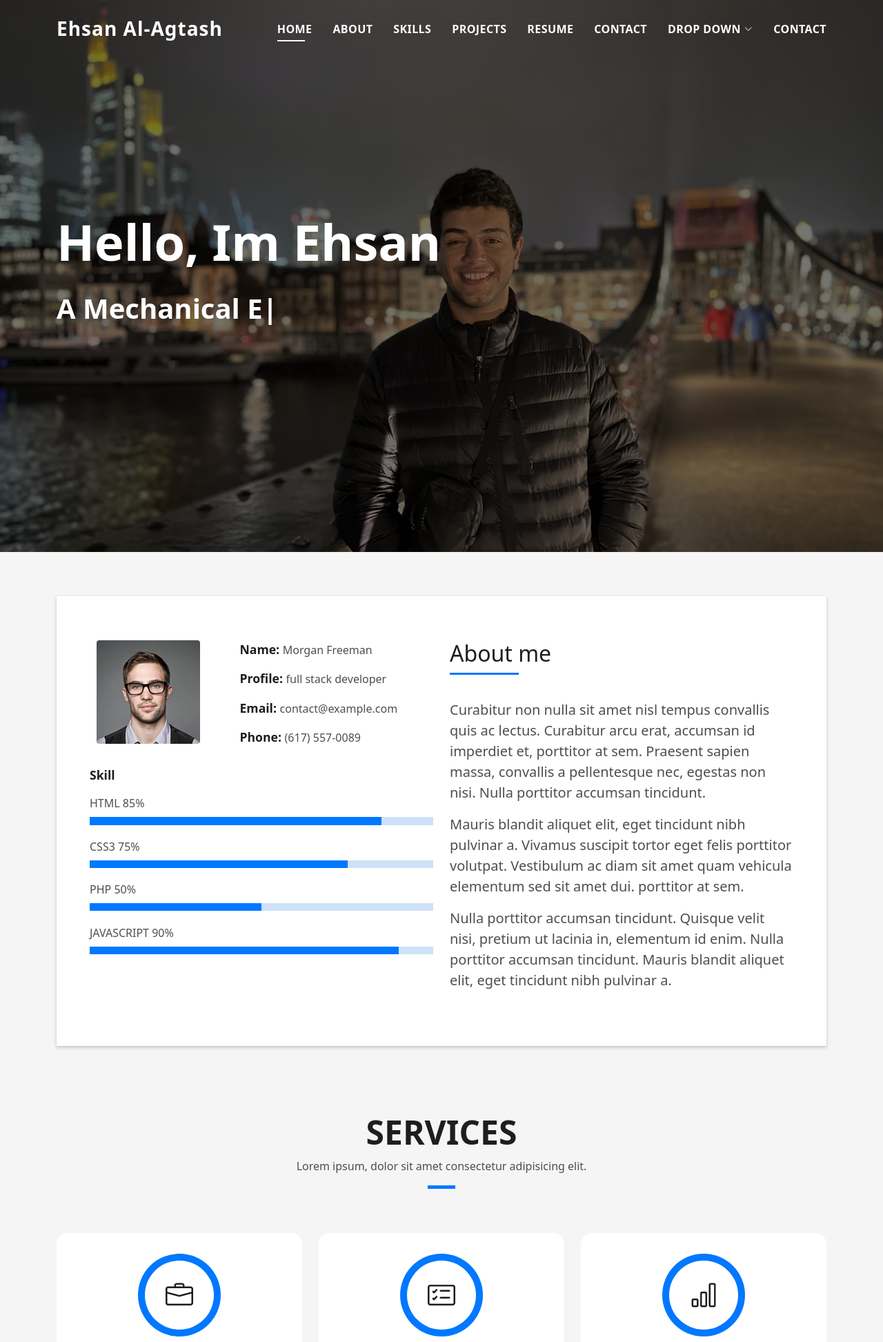
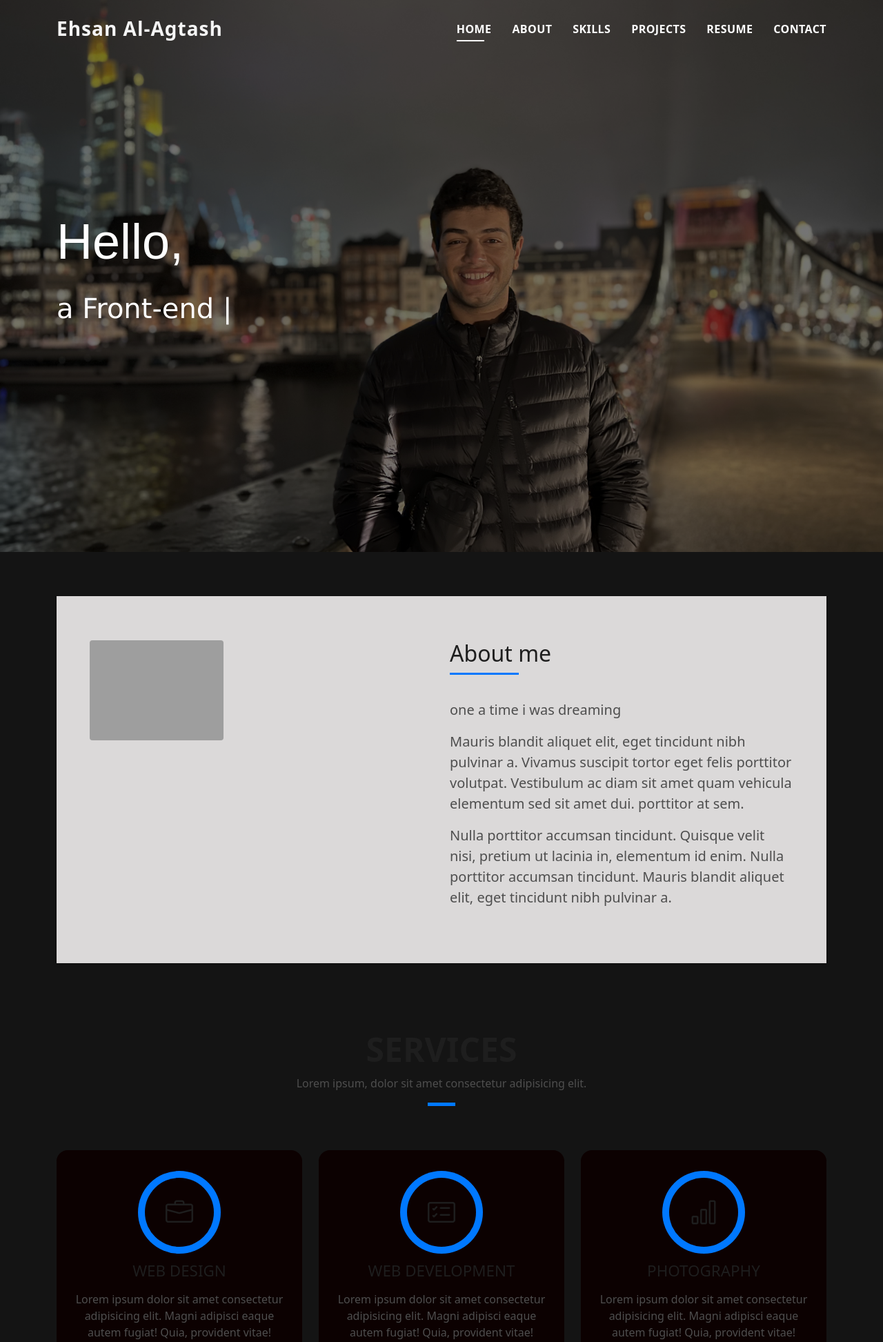
Before and after one commit to ealagtash/portfolio, a Django app: page / in a window 1280 px wide. Shown: the top 1945 px of the page at 69% size. Run offline with Django 4.2, Linux system fonts and the light colour scheme; some libraries are stand-ins or nearby versions; grey boxes are pictures that could not be loaded.

Commit message:
editing the font and changing the color of the background

```diff
--- a/static/assets/css/style.css
+++ b/static/assets/css/style.css
@@ -9,7 +9,7 @@
 # General
 --------------------------------------------------------------*/
 body {
-  background-color: #f5f5f5;
+  background-color: rgb(20, 20, 20);
   color: #4e4e4e;
 }
 
@@ -169,7 +169,7 @@ a:hover {
 .title-box-2 {
   margin-bottom: 3rem;
 }
-
+/*------/ control the blue line under about section/------*/
 .title-left {
   font-size: 2rem;
   position: relative;
@@ -439,6 +439,7 @@ a:hover {
   font-weight: 600;
   letter-spacing: 1px;
   min-width: fit-content;
+  color:whitesmoke;
 }
 #header .logo a {
   color: #fff;
@@ -681,11 +682,13 @@ a:hover {
   width: 100%;
   opacity: 0.9;
 }
+
 .hero .hero-title {
   color: #fff;
-  font-weight: 600;
-  font-size: 3rem;
+  font-weight: 200;
+  font-size: 2rem;
   text-align: left;
+  font-family: "Arial";
 }
 @media (min-width: 768px) {
   .hero .hero-title {
@@ -694,8 +697,9 @@ a:hover {
 }
 .hero .hero-subtitle {
   font-size: 1.5rem;
-  font-weight: 600;
+  font-weight: 200;
   text-align: left;
+  font-family: "Verdana";
 }
 @media (min-width: 768px) {
   .hero .hero-subtitle {
@@ -738,42 +742,32 @@ a:hover {
 /*--------------------------------------------------------------
 # About
 --------------------------------------------------------------*/
-.about-mf .box-shadow-full {
+.about-mf .box-shadow-full {/*To select color of the shadow */
+  background-color: rgb(219, 217, 217);
   padding-top: 4rem;
   padding-bottom: 4rem;
+
 }
-.about-mf .about-img {
-  margin-bottom: 2rem;
+.about-mf .about-img {/*To select the box size*/
+  margin-bottom: 7rem;
+
 }
-.about-mf .about-img img {
-  margin-left: 10px;
+.about-mf .about-img img {/*To select the image location*/
+
 }
-@media (min-width: 767px) {
+@media (min-width: 1080px) {
   .about-mf .box-pl2 {
     margin-top: 3rem;
     padding-left: 0rem;
   }
 }
 
-.skill-mf span {
-  color: #4e4e4e;
-}
-.skill-mf .progress {
-  background-color: #cde1f8;
-  margin: 0.5rem 0 1.2rem 0;
-  border-radius: 0;
-  height: 0.7rem;
-}
-.skill-mf .progress .progress-bar {
-  height: 0.7rem;
-  background-color: #0078ff;
-}
 
 /*--------------------------------------------------------------
 # Services
 --------------------------------------------------------------*/
 .service-box {
-  background-color: #fff;
+  background-color: rgb(12, 1, 1);
   padding: 2.5rem 1.3rem;
   border-radius: 1rem;
   margin-bottom: 3rem;
@@ -781,9 +775,9 @@ a:hover {
 }
 .service-box:hover .ico-circle {
   transition: all 500ms ease;
-  color: #fff;
+  color: rgb(8, 0, 0);
   background-color: #0078ff;
-  box-shadow: 0 0 0 10px #cde1f8;
+  box-shadow: 0 0 0 10px #f3f4f5;
 }
 .service-box .service-ico {
   margin-bottom: 1rem;
--- a/static/assets/js/main.js
+++ b/static/assets/js/main.js
@@ -168,10 +168,11 @@
     new Typed('.typed', {
       strings: typed_strings,
       loop: true,
-      typeSpeed: 200,
+      typeSpeed: 100,
       backSpeed: 50,
-      backDelay: 500
+      backDelay: 200
     });
+
   }
 
   /**
--- a/templates/index.html
+++ b/templates/index.html
@@ -6,7 +6,7 @@
   <meta charset="utf-8">
   <meta content="width=device-width, initial-scale=1.0" name="viewport">
 
-  <title>DevFolio Bootstrap Portfolio Template - Index</title>
+  <title>Ehsan Al-Agtash - Index</title>
   <meta content="" name="description">
   <meta content="" name="keywords">
 
@@ -39,7 +39,7 @@
   <header id="header" class="fixed-top">
     <div class="container d-flex align-items-center justify-content-between">
 
-      <h1 class="logo"><a href="index.html">Ehsan Al-Agtash</a></h1>
+      <h1 class="logo">Ehsan Al-Agtash</h1>
       <!-- Uncomment below if you prefer to use an image logo -->
       <!-- <a href="index.html" class="logo"><img src="assets/img/logo.png" alt="" class="img-fluid"></a>-->
 
@@ -51,25 +51,6 @@
           <li><a class="nav-link scrollto " href="#work">Projects</a></li>
           <li><a class="nav-link scrollto " href="#blog">Resume</a></li>
           <li><a class="nav-link scrollto" href="#contact">Contact</a></li>
-          <li class="dropdown"><a href="#"><span>Drop Down</span> <i class="bi bi-chevron-down"></i></a>
-            <ul>
-              <li><a href="#">Drop Down 1</a></li>
-              <li class="dropdown"><a href="#"><span>Deep Drop Down</span> <i class="bi bi-chevron-right"></i></a>
-                <ul>
-                  <li><a href="#">Deep Drop Down 1</a></li>
-                  <li><a href="#">Deep Drop Down 2</a></li>
-                  <li><a href="#">Deep Drop Down 3</a></li>
-                  <li><a href="#">Deep Drop Down 4</a></li>
-                  <li><a href="#">Deep Drop Down 5</a></li>
-                </ul>
-              </li>
-              <li><a href="#">Drop Down 2</a></li>
-              <li><a href="#">Drop Down 3</a></li>
-              <li><a href="#">Drop Down 4</a></li>
-            </ul>
-          </li>
-          <li><a class="nav-link scrollto" href="#contact">Contact</a></li>
-        </ul>
         <i class="bi bi-list mobile-nav-toggle"></i>
       </nav><!-- .navbar -->
 
@@ -83,8 +64,8 @@
       <div class="table-cell">
         <div class="container">
           <!--<p class="display-6 color-d">Hello, world!</p>-->
-          <h1 class="hero-title mb-4">Hello, Im Ehsan</h1>
-          <p class="hero-subtitle"><span class="typed" data-typed-items="A Mechanical Engineer"></span></p>
+          <h1 class="hero-title mb-4">Hello, </h1>
+          <p class="hero-subtitle"><span class="typed" data-typed-items="I'm a Mechanical Engineer, a Front-end Web Developer"></span></p>
           <!-- <p class="pt-3"><a class="btn btn-primary btn js-scroll px-4" href="#about" role="button">Learn More</a></p> -->
         </div>
       </div>
@@ -104,35 +85,8 @@
                   <div class="row">
                     <div class="col-sm-6 col-md-5">
                       <div class="about-img">
-                        <img src="assets/img/testimonial-2.jpg" class="img-fluid rounded b-shadow-a" alt="">
+                        <img src="static/assets/img/about-section.jpg" class="img-fluid rounded b-shadow-a" alt="">
                       </div>
-                    </div>
-                    <div class="col-sm-6 col-md-7">
-                      <div class="about-info">
-                        <p><span class="title-s">Name: </span> <span>Morgan Freeman</span></p>
-                        <p><span class="title-s">Profile: </span> <span>full stack developer</span></p>
-                        <p><span class="title-s">Email: </span> <span>contact@example.com</span></p>
-                        <p><span class="title-s">Phone: </span> <span>(617) 557-0089</span></p>
-                      </div>
-                    </div>
-                  </div>
-                  <div class="skill-mf">
-                    <p class="title-s">Skill</p>
-                    <span>HTML</span> <span class="pull-right">85%</span>
-                    <div class="progress">
-                      <div class="progress-bar" role="progressbar" style="width: 85%;" aria-valuenow="85" aria-valuemin="0" aria-valuemax="100"></div>
-                    </div>
-                    <span>CSS3</span> <span class="pull-right">75%</span>
-                    <div class="progress">
-                      <div class="progress-bar" role="progressbar" style="width: 75%" aria-valuenow="75" aria-valuemin="0" aria-valuemax="100"></div>
-                    </div>
-                    <span>PHP</span> <span class="pull-right">50%</span>
-                    <div class="progress">
-                      <div class="progress-bar" role="progressbar" style="width: 50%" aria-valuenow="50" aria-valuemin="0" aria-valuemax="100"></div>
-                    </div>
-                    <span>JAVASCRIPT</span> <span class="pull-right">90%</span>
-                    <div class="progress">
-                      <div class="progress-bar" role="progressbar" style="width: 90%" aria-valuenow="90" aria-valuemin="0" aria-valuemax="100"></div>
                     </div>
                   </div>
                 </div>
@@ -144,10 +98,7 @@
                       </h5>
                     </div>
                     <p class="lead">
-                      Curabitur non nulla sit amet nisl tempus convallis quis ac lectus. Curabitur arcu erat, accumsan id
-                      imperdiet et, porttitor
-                      at sem. Praesent sapien massa, convallis a pellentesque nec, egestas non nisi. Nulla
-                      porttitor accumsan tincidunt.
+                      one a time i was dreaming
                     </p>
                     <p class="lead">
                       Mauris blandit aliquet elit, eget tincidunt nibh pulvinar a. Vivamus suscipit tortor eget felis
```
Also changed, not shown: 1 other file.
